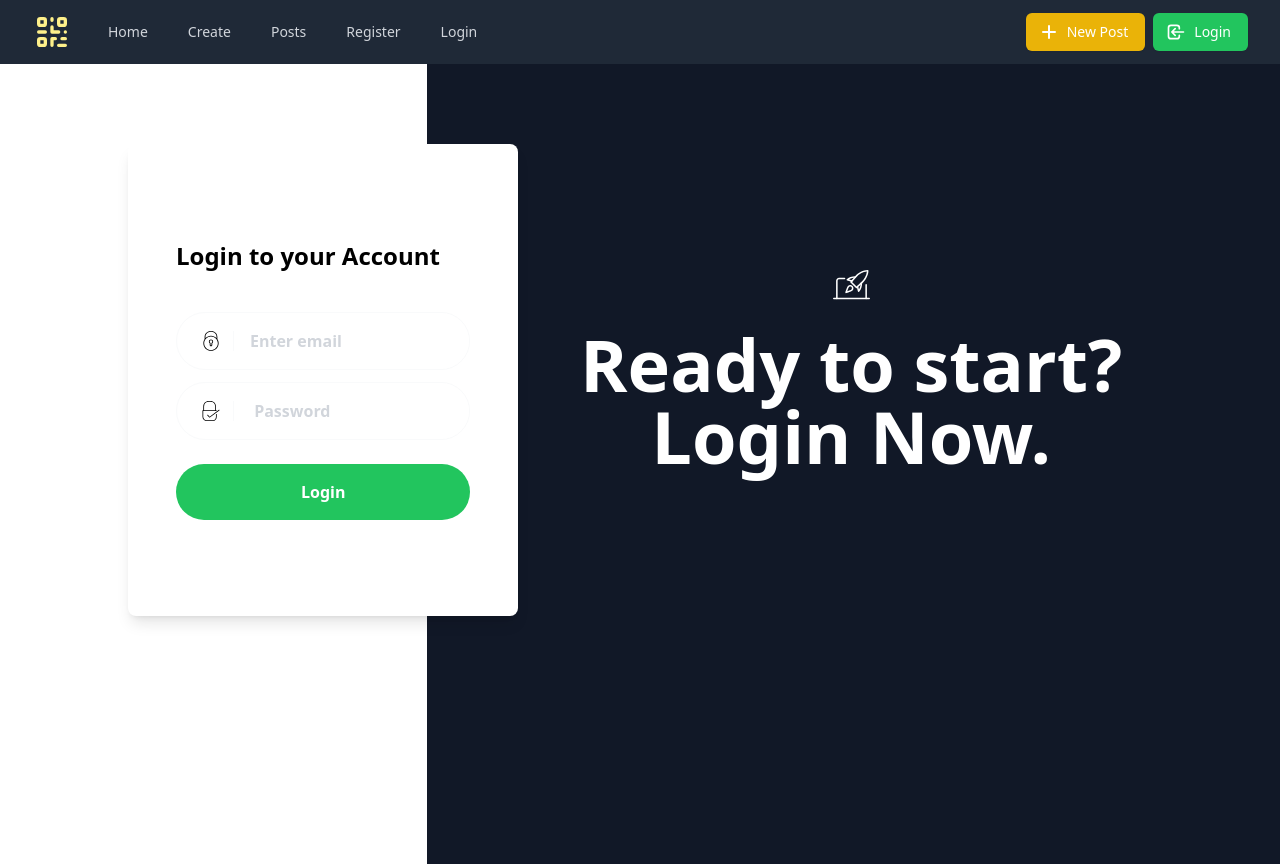
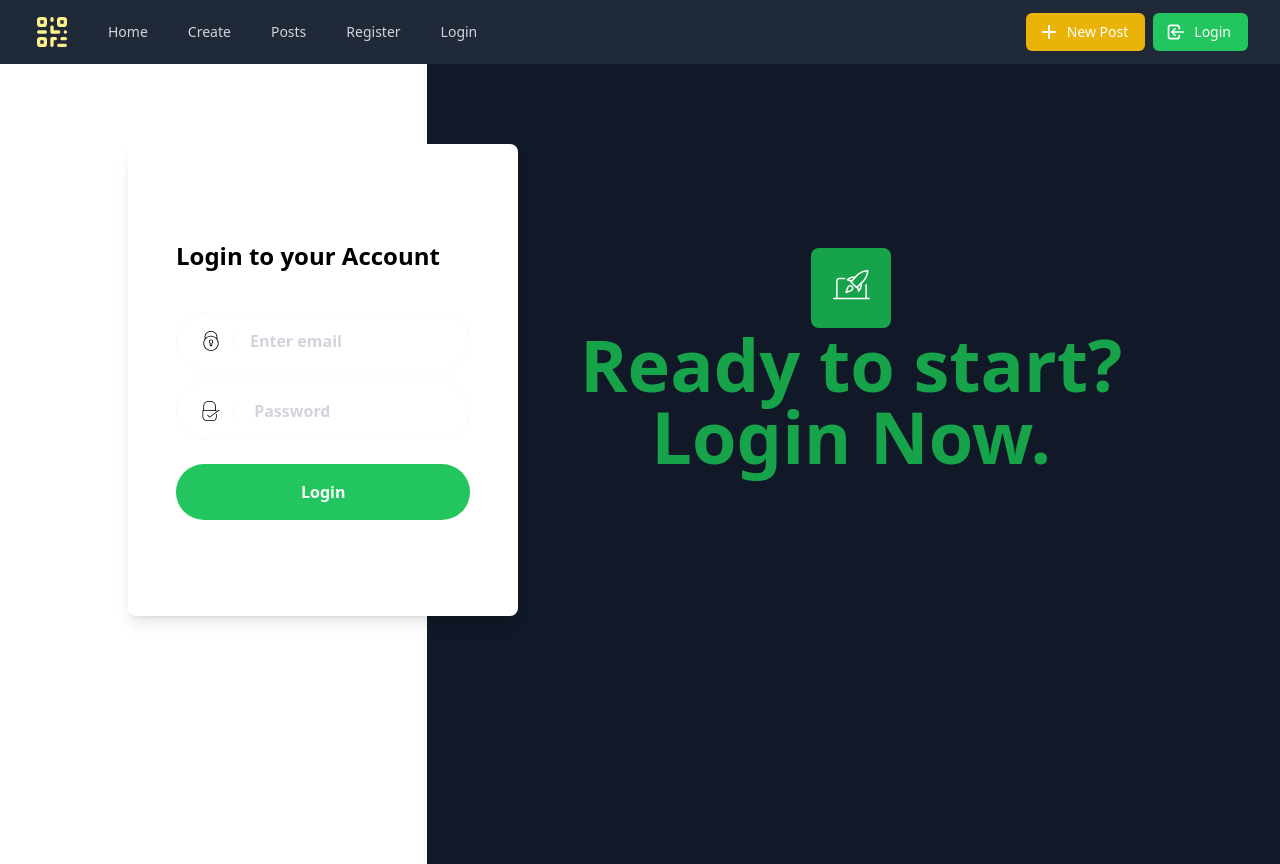
Before and after one commit to bahadirkalacay/DeveloperBlog, a React (Create React App) app in the folder frontend/: page /login in a window 1280 px wide. Built offline with nearby package versions, Linux system fonts and the light colour scheme.

Commit message:
Update Login.js

```diff
--- a/frontend/src/components/Users/Login/Login.js
+++ b/frontend/src/components/Users/Login/Login.js
@@ -78,7 +78,7 @@ const Login = () => {
                       {formik.touched.email && formik.errors.email}
                     </div>
                     <div className="flex items-center pl-6 mb-6 border border-gray-50 bg-white rounded-full">
-                      <span className="inline-block pr-3 border-r border-gray-50">
+                      <span className="inline-block pr-3 border-r border-gray-50 ">
                         <svg
                           className="w-5 h-5"
                           width="20"
@@ -128,7 +128,7 @@ const Login = () => {
                 </div>
               </div>
               <div className="w-full lg:w-3/5 px-4 mb-16 lg:mb-0 order-first lg:order-last">
-                <span className="flex  mx-auto items-center justify-center h-20 w-20 bg-white-500 rounded-lg">
+                <span className="flex  mx-auto items-center justify-center h-20 w-20 bg-green-600 rounded-lg">
                   <svg
                     width="37"
                     height="37"
@@ -168,7 +168,7 @@ const Login = () => {
                     </g>
                   </svg>
                 </span>
-                <h2 className="mb-10 text-center text-6xl lg:text-7xl text-white font-bold font-heading">
+                <h2 className="mb-10 text-center text-6xl lg:text-7xl text-green-600 font-bold font-heading">
                   Ready to start? Login Now.
                 </h2>
               </div>
```
